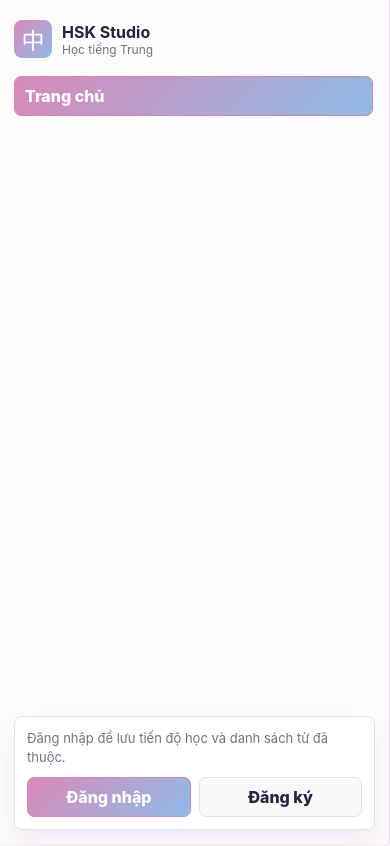
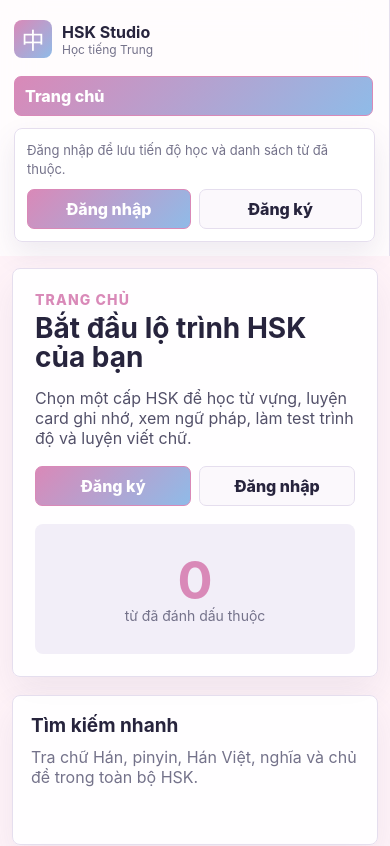
Before and after one commit to kieuanh84/Study_Chinese, a React (Vite) app in the folder client/: page / in a window 390 px wide. Shown: the top 846 px of the page. Built offline with nearby package versions, Linux system fonts and the light colour scheme.

Commit message:
Fix fixed sidebar and home header

```diff
--- a/client/src/App.css
+++ b/client/src/App.css
@@ -1,7 +1,8 @@
 .app-frame {
+  --sidebar-width: 236px;
+
   position: relative;
-  display: grid;
-  grid-template-columns: 236px minmax(0, 1fr);
+  display: block;
   min-height: 100vh;
   overflow-x: hidden;
 }
@@ -87,10 +88,11 @@
 }
 
 .sidebar {
-  position: sticky;
-  top: 0;
-  z-index: 1;
+  position: fixed;
+  inset: 0 auto 0 0;
+  z-index: 5;
   display: flex;
+  width: var(--sidebar-width);
   height: 100vh;
   flex-direction: column;
   gap: 12px;
@@ -384,7 +386,9 @@
 .app-shell {
   position: relative;
   z-index: 1;
-  width: min(1440px, 100%);
+  width: auto;
+  min-height: 100vh;
+  margin-left: var(--sidebar-width);
   padding: 28px;
 }
 
@@ -1064,7 +1068,7 @@
 
 @media (max-width: 1180px) {
   .app-frame {
-    grid-template-columns: 224px minmax(0, 1fr);
+    --sidebar-width: 224px;
   }
 
   .filters-panel {
@@ -1085,12 +1089,10 @@
 }
 
 @media (max-width: 860px) {
-  .app-frame {
-    grid-template-columns: 1fr;
-  }
-
   .sidebar {
     position: static;
+    width: auto;
+    height: auto;
     max-height: none;
     border-radius: 0;
     overflow: visible;
@@ -1107,6 +1109,7 @@
   }
 
   .app-shell {
+    margin-left: 0;
     padding: 18px;
   }
 
--- a/client/src/App.jsx
+++ b/client/src/App.jsx
@@ -217,6 +217,7 @@
       />
 
       <main className="app-shell">
+        {activePage !== 'home' && (
           <header className="topbar">
             <div>
               <p className="eyebrow">中文学习</p>
@@ -230,6 +231,7 @@
               {vocabularyStatus === 'fallback' && <span>Dùng dữ liệu mẫu</span>}
             </div>
           </header>
+        )}
 
         {activePage === 'home' && (
           <HomeView
```
Lines whose indentation alone changed are shown as unchanged.
